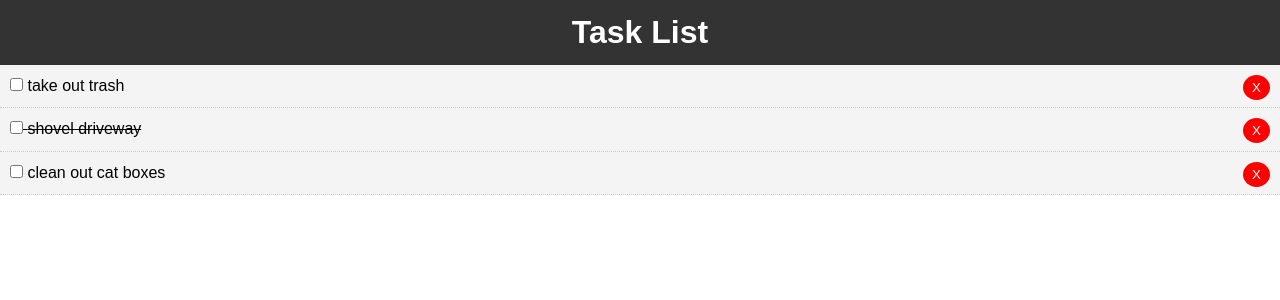
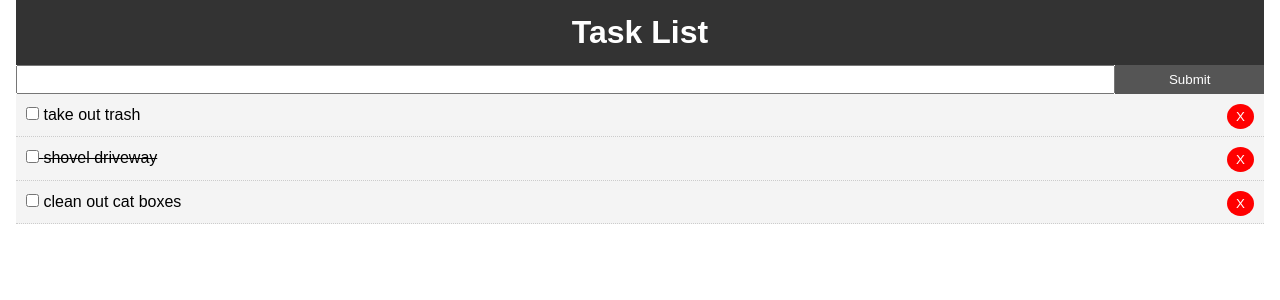
Before and after one commit to juliezimmer/react_task_minder, a React (Create React App) app: page / in a window 1280 px wide. Shown: the top 300 px of the page. Built offline with nearby package versions, Linux system fonts and the light colour scheme.

Commit message:
added header component, add task functionality, and submit button

```diff
--- a/src/App.css
+++ b/src/App.css
@@ -13,3 +13,20 @@
    color: #333;
    text-decoration: none;
 }
+
+.container {
+   padding: 0 1rem;
+}
+
+.btn {
+   display: inline-block;
+   border: none;
+   background: #555;
+   color: #fff;
+   padding: 7px 20px;
+   cursor: pointer;
+}
+
+.btn:hover {
+   background: #666;
+}
--- a/src/App.js
+++ b/src/App.js
@@ -1,6 +1,7 @@
 import React, { Component } from 'react';
 import Header from './components/layout/Header';
 import Tasks from './components/Tasks';
+import AddTask from './components/AddTask';
 
 import './App.css'; // brings in the global CSS
 
@@ -24,7 +25,7 @@
          }
       ]
    }
-
+   // markComplete Toggle
    markComplete = (id) => {
       console.log(id);
       this.setState({ tasks: this.state.tasks.map(task => {
@@ -38,17 +39,30 @@
    deleteTask = (id) => {
       console.log(id);
       // the spread operator is being use so we don't have to compose the entire tasks array that is being filtered.
-      this.setState({ tasks: [...this.state.tasks.filter(task => task.id !== id)]})
+      this.setState({ tasks: [...this.state.tasks.filter(task => task.id !== id)]});
+   }
+
+   addTask = (title) => {
+      console.log(title);
+      const newTask = {
+         id: 4,
+         title,
+         completed: false
+      }
+      this.setState({ tasks: [...this.state.tasks, newTask]});
    }
 
    render() {
       return (
          <div className="App">
-            <Header />
-            <Tasks
-               tasks={this.state.tasks}
-               markComplete={this.markComplete}
-               deleteTask = {this.deleteTask} />
+            <div className="container">
+               <Header />
+               <AddTask addTask={this.addTask}/>
+               <Tasks
+                  tasks={this.state.tasks}
+                  markComplete={this.markComplete}
+                  deleteTask = {this.deleteTask} />
+            </div>
          </div>
       );
    }
--- /dev/null
+++ b/src/components/AddTask.js
@@ -0,0 +1,42 @@
+import React, { Component } from 'react';
+
+class AddTask extends Component {
+   // This is considered component state; it only exists within the component
+   state = {
+      title: ' '
+   }
+
+   onSubmit = (e) => {
+      e.preventDefault();
+      // this information needs to be passed up the component tree, so we will use a props method:
+      this.props.addTask(this.state.title); // the title is passed in as an argument.
+      this.setState({ title: ' '}); // title is re-set fo an empty string until a task is added again.
+   }
+
+
+   // the event parameter, e, can be used to get the value for title.
+   onChange = (e) => this.setState({ [e.target.name]: e.target.value});
+
+   render() {
+      return (
+         <form onSubmit={this.onSubmit} style={{ display: "flex" }}>
+            <input
+               style={{ flex: "10", padding: "5px" }}
+               type="text"
+               name="title"
+               placeholder="Add Task"
+               value={this.state.title} // from state title property
+               onChange={this.onChange}
+            />
+            <input
+               type="submit"
+               value="Submit"
+               className="btn"
+               style={{ flex: "1" }}
+            />
+         </form>
+      )
+   }
+}
+
+export default AddTask;
--- a/src/components/layout/Header.js
+++ b/src/components/layout/Header.js
@@ -1,5 +1,6 @@
 import React from 'react';
 
+//another format for stateless, functional component
 function Header() {
    return (
       <header style={headerStyle}>
```
